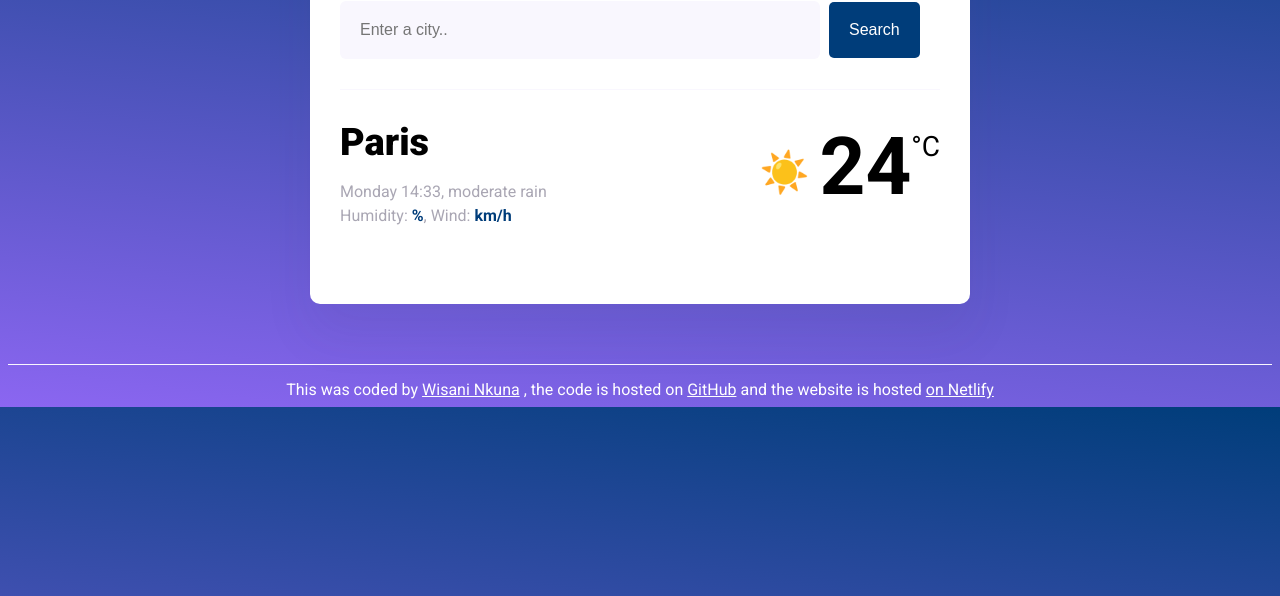
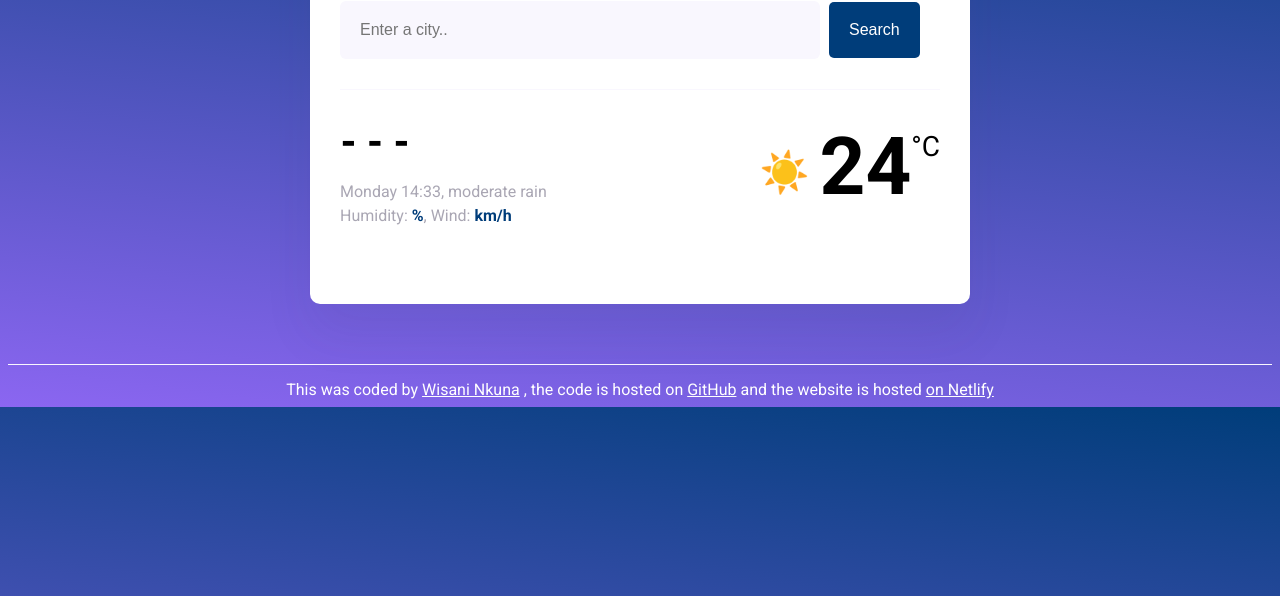
Before and after one commit to Wisani-Nkuna/stormii-weather-app, a plain HTML site: page index.html in a window 1280 px wide. Shown: the part 204-800 px from the top of the page. Drawn offline with nearby package versions, Linux system fonts and the light colour scheme.

Commit message:
initialised the city variable

```diff
--- a/index.html
+++ b/index.html
@@ -33,7 +33,7 @@
       <main>
         <div class="current-weather">
           <div>
-            <h1 class="current-city" id="current-city">Paris</h1>
+            <h1 class="current-city" id="current-city"> - - - </h1>
             <p class="current-details">
               <span id="current-date"></span>, moderate rain <br />
               Humidity:
```
